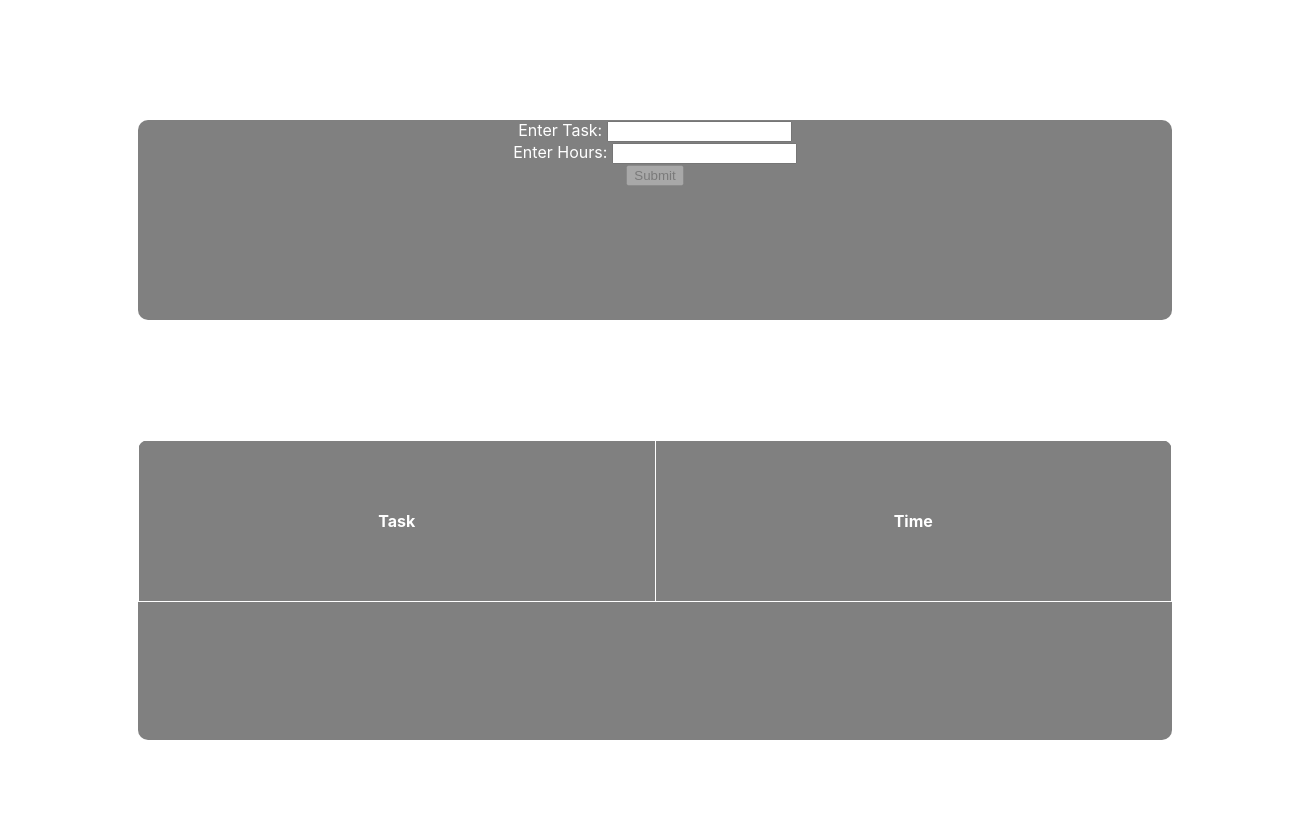
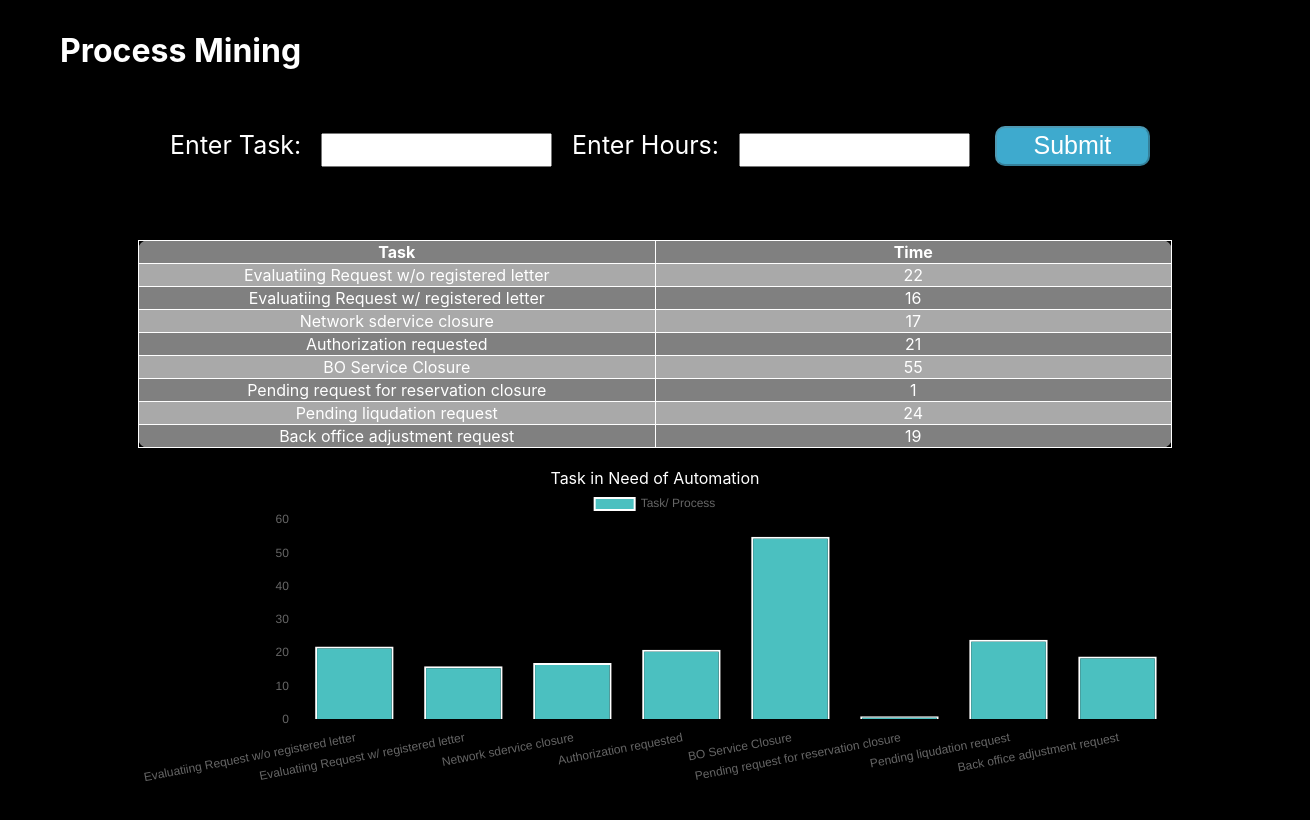
Before and after one commit to Michaelwu2/Process_Mining, a React (Create React App) app: page / in a window 1280 px wide. Shown: the top 820 px of the page, 1310 px wide, since content can reach past the window. Built offline with nearby package versions, Linux system fonts and the light colour scheme.

Commit message:
added graph to data set and styling changes

```diff
--- a/package.json
+++ b/package.json
@@ -6,7 +6,9 @@
     "@testing-library/jest-dom": "^5.11.4",
     "@testing-library/react": "^11.1.0",
     "@testing-library/user-event": "^12.1.10",
+    "chart.js": "^3.5.1",
     "react": "^17.0.2",
+    "react-chartjs-2": "^3.0.5",
     "react-dom": "^17.0.2",
     "react-scripts": "4.0.3",
     "web-vitals": "^1.0.1"
--- a/src/App.css
+++ b/src/App.css
@@ -2,12 +2,12 @@
   text-align: center;
   display:grid;
   grid-template-columns: 10% 40% 40% 10%;
-  grid-template-rows: 100px 300px 300px 300px;
+  grid-template-rows: 100px 100px auto 300px;
   grid-template-areas:
   "header header header header"
   "sideL task task sideR"
   " side2L activities activities Side2R"
-  "graph graph graph graph";
+  "side3L graph graph Side3R";
   column-gap: 10px;
   row-gap: 20px;
 
@@ -47,3 +47,16 @@
     transform: rotate(360deg);
   }
 }
+
+h1 {
+text-align: left;
+margin-left: 40px;
+padding: 20px;
+color: white;
+/* background-color: rgb(41, 141, 172); */
+align-self: center;
+grid-area: header;
+}
+body {
+  background-color: black;
+}
--- a/src/App.js
+++ b/src/App.js
@@ -3,13 +3,23 @@ import './App.css';
 import { useEffect, useState } from 'react';
 import TaskEntry from './TaskEntry';
 import Activities from './Activities';
+import Graph from './graph';
 
 function App() {
 
-  const [taskList, setTaskList] = useState([])
+  const data = [{task:'Evaluatiing Request w/o registered letter',time:22},
+   {task:'Evaluatiing Request w/ registered letter', time:16},
+   {task:'Network sdervice closure', time:17},
+   {task:'Authorization requested', time:21},
+   {task:'BO Service Closure', time:55},
+   {task:'Pending request for reservation closure', time:1},
+   {task:'Pending liqudation request', time:24},
+   {task:'Back office adjustment request', time:19}]
+
+  const [taskList, setTaskList] = useState(data)
 
   const task = (task, hour) => {
-    console.log("clicked", task, hour)
+    // console.log("clicked", task, hour)
     const entry = {task: task, time: hour};
     setTaskList(taskList => [...taskList, entry])
     // setTaskList.push(entry)
@@ -23,9 +33,10 @@ useEffect(() => {
 
   return (
     <div className="App">
-
+      <h1> Process Mining </h1>
       <TaskEntry task = {task}/>
       <Activities list = {taskList}/>
+      <Graph list = {taskList}/>
 
     </div>
   );
--- a/src/TaskEntry.css
+++ b/src/TaskEntry.css
@@ -1,8 +1,36 @@
 .TaskEntry {
     color:white;
-    background-Color: grey;
     width: 100%;
-    height: 200px;
+    height: 100%;
     border-radius: 10px;
     grid-area: task;
+    /* align-self: center; */
+    /* justify-self: center; */
+    place-self: center stretch;
 }
+
+#enterTask, #enterTime {
+    font-size: 25px;
+    /* align-self: center; */
+    display:inline-block;
+    margin: 10px
+
+}
+
+#taskEntry , #hourEntry{
+    width: 20%;
+    height:10%;
+    margin: 10px;
+    padding: 10px
+}
+
+.submitButton {
+    color: white;
+    background-color: rgb(62, 170, 206);
+    height: 40%;
+    width: 15%;
+    margin-left: 15px;
+    font-size: 25px;
+    border-radius: 10px;
+    align-self: center;
+}
--- a/src/TaskEntry.js
+++ b/src/TaskEntry.js
@@ -10,9 +10,9 @@ function TaskEntry ({task}) {
 
     return (
         <div className="TaskEntry">
-            <label for="task"> Enter Task: </label>
-            <input name='taskEntry' type='text' onChange = {e => setTaskInput(e.target.value)} id="taskEntry"/> <br/>
-            <label for="time"> Enter Hours: </label>
+            <label id="enterTask" for="task"> Enter Task: </label>
+            <input name="taskEntry" type="text" onChange = {e => setTaskInput(e.target.value)} id="taskEntry"/>
+            <label id="enterTime" for="time"> Enter Hours: </label>
             <input name="hourEntry" type="text" id="hourEntry" onChange = {e => {
                 if(isNaN(Number(e.target.value))) {
                     setDisabled(true);
@@ -22,8 +22,8 @@ function TaskEntry ({task}) {
                 }
             }}
             />
-            <br/>
-            <button disabled = {disabled} onClick={() => {
+
+            <button className='submitButton' disabled = {disabled} onClick={() => {
                 task(taskInput,hourInput);
                 setDisabled(true);
             }}>Submit</button>
--- /dev/null
+++ b/src/graph.css
@@ -0,0 +1,8 @@
+.graphContainer{
+    color:white;
+    /* background-Color: grey; */
+    width: 100%;
+    height: 100%;
+    border-radius: 10px;
+    grid-area: graph;
+}
--- /dev/null
+++ b/src/graph.js
@@ -0,0 +1,57 @@
+import React from 'react';
+// import { useState } from 'react';
+import {Bar} from 'react-chartjs-2';
+import './graph.css';
+
+
+function graph({list}) {
+
+let taskName = [];
+let hours = [];
+
+list.map(list => {
+    taskName.push(list.task);
+    hours.push(list.time);
+}
+)
+const state = {
+    labels: taskName,
+    datasets: [
+      {
+        label: 'Task/ Process',
+        backgroundColor: 'rgba(75,192,192,1)',
+        borderColor: '#ffffff',
+        borderWidth: 2,
+        data: hours,
+        color: '#ffffff'
+      }
+    ]
+  }
+
+    return (
+        <div className="graphContainer">
+                Task in Need of Automation
+            <Bar
+                data={state}
+
+                width={100}
+                height={50}
+                options={{
+                maintainAspectRatio: false,
+                title:{
+                display:true,
+                text:'Completion time',
+                fontSize:60,
+
+                },
+                legend:{
+                display:true,
+                position:'right'
+                }
+                }}
+            />
+        </div>
+    )
+}
+
+export default graph;
```
Also changed, not shown: public/index.html (+2 -21 lines), src/HourEntry.css (added, +8 -0 lines), 1 other file (tests, documents, lock files or other folders).
